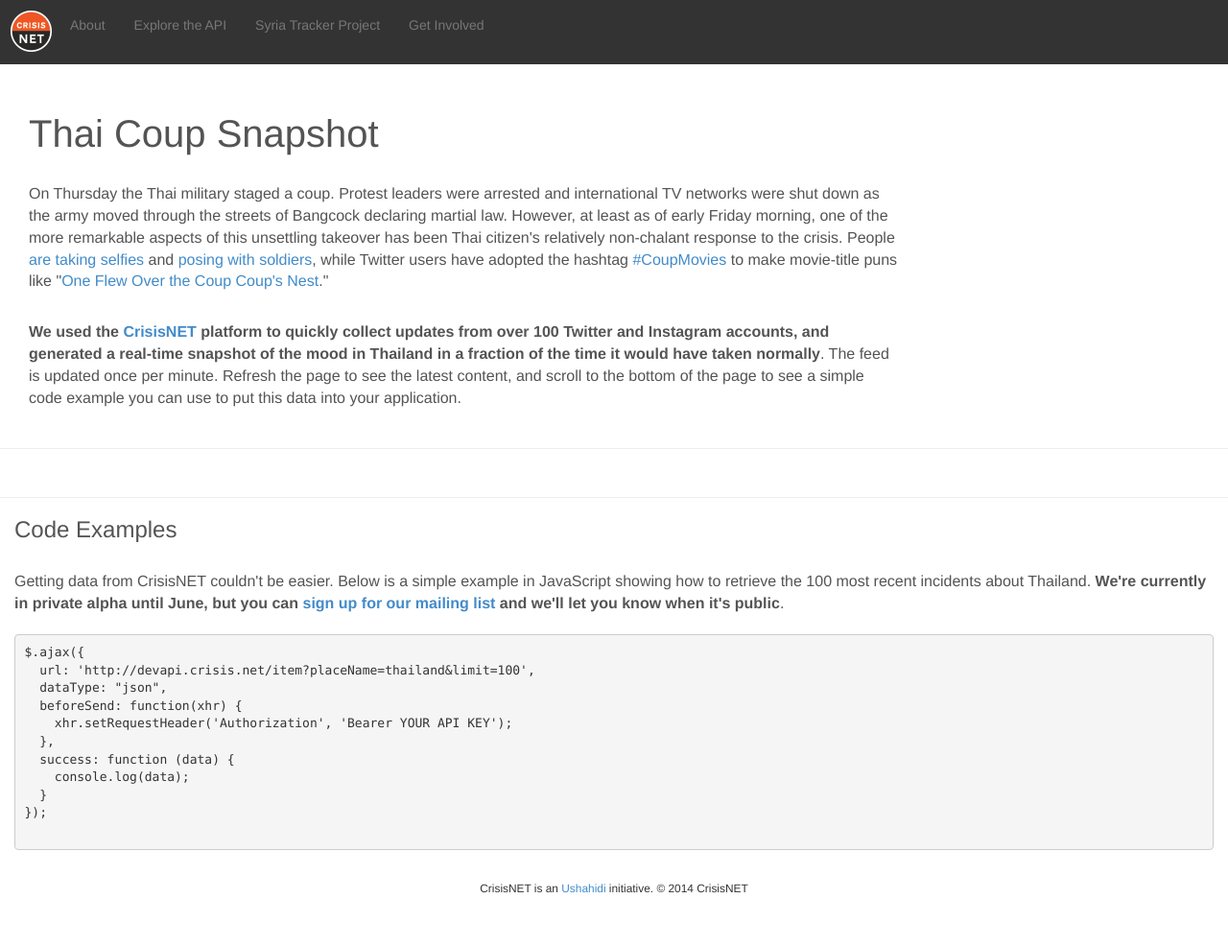
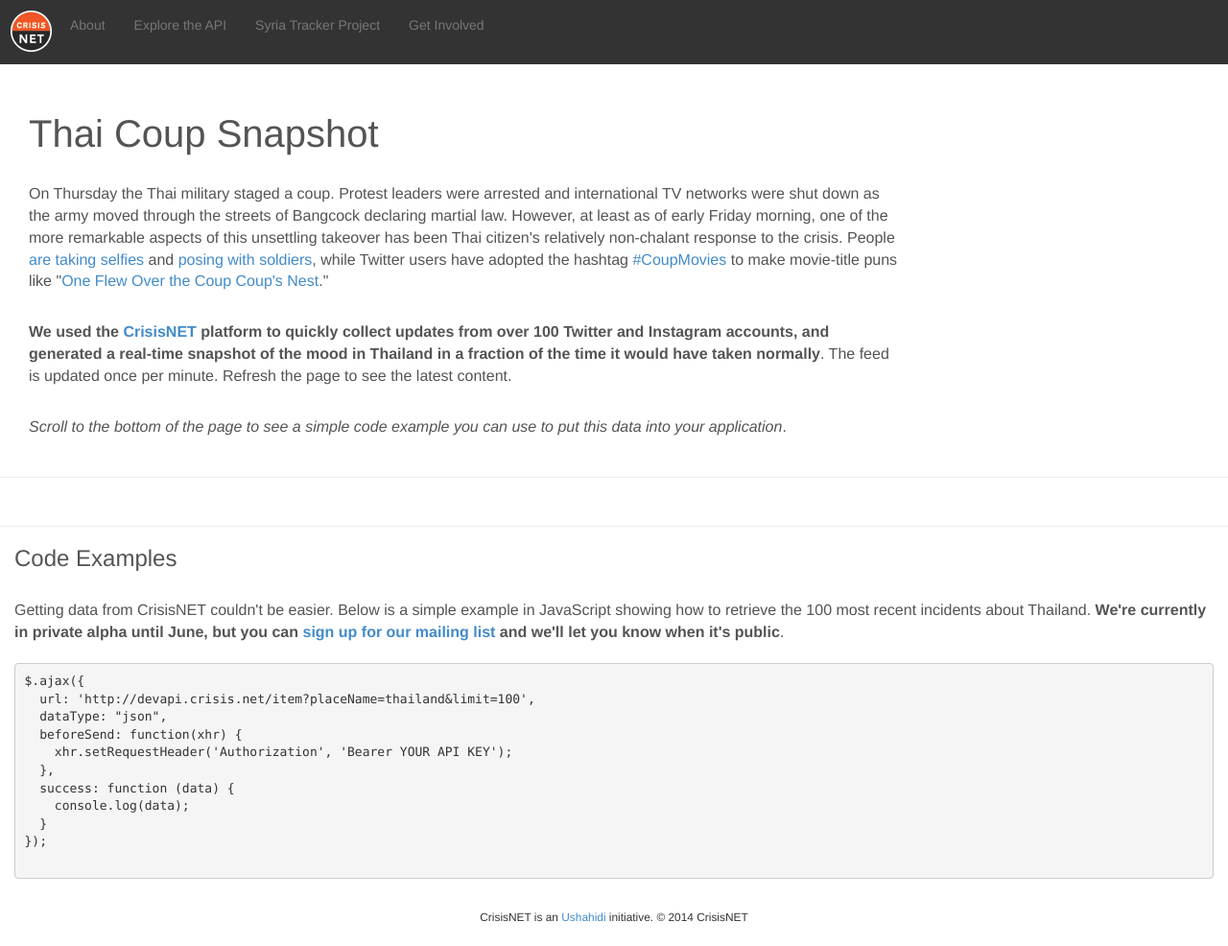
Before and after one commit to ushahidi/cnpublic, a Jekyll site: the page built from projects/thai-coup/index.html, in a window 1280 px wide. Shown: the whole page at 96% size. Built offline with Jekyll 4.4.1, drawn with Linux system fonts in a browser that asks for light colours; nearby versions of some CDN libraries; Markdown is read by kramdown in place of the engine named in the settings; before the commit the page ends 956 px from its top, so only the background shows below that.

Commit message:
moving code callout to its own line

```diff
--- a/projects/thai-coup/index.html
+++ b/projects/thai-coup/index.html
@@ -60,7 +60,8 @@
   <div class="col-md-9">
     <h2>Thai Coup Snapshot</h2>
     <p>On Thursday the Thai military staged a coup. Protest leaders were arrested and international TV networks were shut down as the army moved through the streets of Bangcock declaring martial law. However, at least as of early Friday morning, one of the more remarkable aspects of this unsettling takeover has been Thai citizen's relatively non-chalant response to the crisis. People <a href="http://www.channel4.com/news/selfie-thailand-martial-law-coup-army-military-photograph">are taking selfies</a> and <a href="http://instagram.com/p/oVIHmmJpY4/">posing with soldiers</a>, while Twitter users have adopted the hashtag <a href="https://twitter.com/search?q=%23coupmovies&src=tyah">#CoupMovies</a> to make movie-title puns like "<a href="https://twitter.com/gnarlykitty/status/469695581393149952">One Flew Over the Coup Coup's Nest</a>."</p>
-    <p><strong>We used the <a href="http://crisis.net">CrisisNET</a> platform to quickly collect updates from over 100 Twitter and Instagram accounts, and generated a real-time snapshot of the mood in Thailand in a fraction of the time it would have taken normally</strong>. The feed is updated once per minute. Refresh the page to see the latest content, and scroll to the bottom of the page to see a simple code example you can use to put this data into your application.</p>
+    <p><strong>We used the <a href="http://crisis.net">CrisisNET</a> platform to quickly collect updates from over 100 Twitter and Instagram accounts, and generated a real-time snapshot of the mood in Thailand in a fraction of the time it would have taken normally</strong>. The feed is updated once per minute. Refresh the page to see the latest content.</p>
+    <p><em>Scroll to the bottom of the page to see a simple code example you can use to put this data into your application</em>.</p>
   </div>
 </div>
 
```
